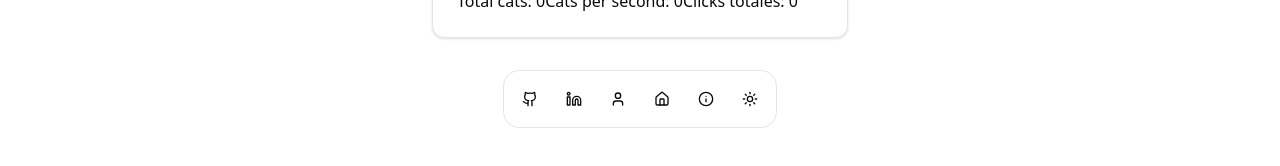
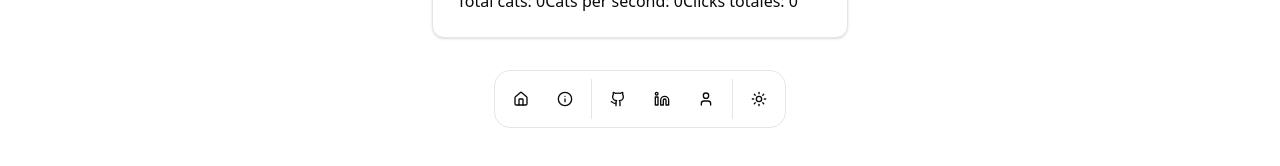
Before and after one commit to Rafacv23/miaudle, a Next.js app: page / in a window 1280 px wide. Shown: the part 496-662 px from the top of the page. Built offline with nearby package versions, Linux system fonts and the light colour scheme.

Commit message:
Refactor layout to organize dock data into contact and navigation sections, and add separators for improved UI structure

```diff
--- a/src/app/layout.tsx
+++ b/src/app/layout.tsx
@@ -8,6 +8,7 @@ import { ThemeSwitch } from "@/components/theme/ThemeSwitch"
 import { buttonVariants } from "@/components/ui/button"
 import { GITHUB_REPO_URL, LINKEDIN_URL, PORTFOLIO_URL } from "@/lib/constants"
 import { Github, Home, Info, Linkedin, User } from "lucide-react"
+import { Separator } from "@/components/ui/separator"
 
 const josefinSans = Josefin_Sans({
   variable: "--font-josefin-sans",
@@ -25,7 +26,8 @@ const taviraj = Taviraj({
   weight: ["400"],
 })
 
-const dockData = [
+const dockData = {
+  contact: [
     {
       name: "Github",
       icon: Github,
@@ -41,6 +43,8 @@ const dockData = [
       icon: User,
       url: PORTFOLIO_URL,
     },
+  ],
+  navigation: [
     {
       name: "Home",
       icon: Home,
@@ -51,7 +55,8 @@ const dockData = [
       icon: Info,
       url: "/about",
     },
-]
+  ],
+}
 
 export const metadata: Metadata = {
   title: "Miaudle",
@@ -77,7 +82,7 @@ export default function RootLayout({
         >
           {children}
           <Dock>
-            {dockData.map((item) => (
+            {dockData.navigation.map((item) => (
               <Link
                 key={item.name}
                 href={item.url}
@@ -87,6 +92,18 @@ export default function RootLayout({
                 <item.icon size={24} />
               </Link>
             ))}
+            <Separator orientation="vertical" className="h-full" />
+            {dockData.contact.map((item) => (
+              <Link
+                key={item.name}
+                href={item.url}
+                rel="noreferrer"
+                className={buttonVariants({ variant: "ghost", size: "icon" })}
+              >
+                <item.icon size={24} />
+              </Link>
+            ))}
+            <Separator orientation="vertical" className="h-full" />
             <ThemeSwitch />
           </Dock>
         </ThemeProvider>
--- a/src/components/UpgradeCard.tsx
+++ b/src/components/UpgradeCard.tsx
@@ -25,7 +25,7 @@ export default function UpgradeCard({
   return (
     <li key={upgrade.name}>
       <Tooltip>
-        <TooltipTrigger>
+        <TooltipTrigger asChild>
           <InteractiveHoverButton
             canBuy={canBuy}
             cost={newCost}
```
Lines whose indentation alone changed are shown as unchanged.
